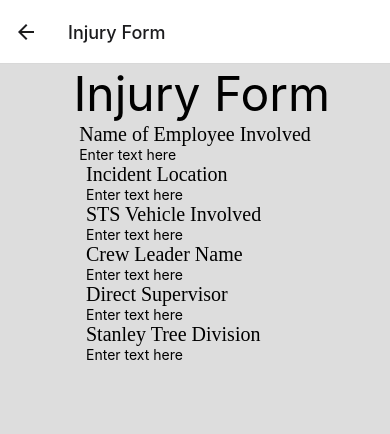
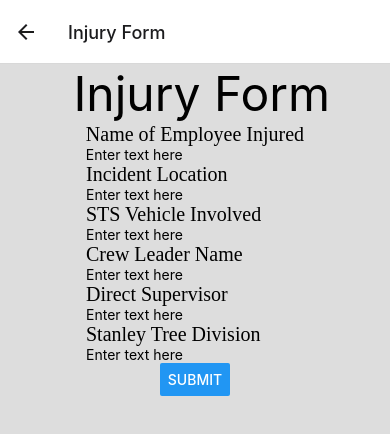
Before and after one commit to dannyara/React-Native-Incident-Form-Demo, a React Native app: screen /InjuryForm in a window 390 px wide. Shown: the top 434 px of the page. Built offline with nearby package versions, Linux system fonts and the light colour scheme.

Commit message:
adding failed test scripts and updating forms

```diff
--- a/components/AutoAccidentForm.js
+++ b/components/AutoAccidentForm.js
@@ -1,4 +1,4 @@
-import {StyleSheet, Text, TextInput, View} from "react-native";
+import {Button, StyleSheet, Text, TextInput, View} from "react-native";
 import * as React from "react";
 import {useState} from "react";
 
@@ -16,7 +16,7 @@
     );
 }
 
-const AutoAccidentPage = () => {
+const AutoAccidentPage = ({navigation}) => {
 
     return (
         <View style={styles.container}>
@@ -27,6 +27,12 @@
             <NameInput label={"Crew Leader Name"} />
             <NameInput label={"Direct Supervisor"} />
             <NameInput label={"Stanley Tree Division"} />
+            <Button
+                title="Submit"
+                onPress={() => {
+                    navigation.pop()
+                }}
+            />
 
         </View>
     );
--- a/components/InjuryForm.js
+++ b/components/InjuryForm.js
@@ -1,4 +1,4 @@
-import {StyleSheet, Text, TextInput, View} from "react-native";
+import {Button, StyleSheet, Text, TextInput, View} from "react-native";
 import {useState} from "react";
 import * as React from "react";
 
@@ -16,17 +16,22 @@
         </View>
     );
 }
-const InjuryPage = () => {
+const InjuryPage = ({navigation}) => {
     return (
         <View style={styles.container}>
             <Text style={{fontSize: 48}}> Injury Form</Text>
-            <NameInput label={"Name of Employee Involved"} />
+            <NameInput label={"Name of Employee Injured"} />
             <NameInput label={"Incident Location"} />
             <NameInput label={"STS Vehicle Involved"} />
             <NameInput label={"Crew Leader Name"} />
             <NameInput label={"Direct Supervisor"} />
             <NameInput label={"Stanley Tree Division"} />
-
+            <Button
+                title="Submit"
+                onPress={() => {
+                    navigation.pop()
+                }}
+            />
         </View>
     );
 }
```
Also changed, not shown: __test__/test.js (added, +7 -0 lines), package.json (+8 -9 lines), 1 other file (tests, documents, lock files or other folders).
